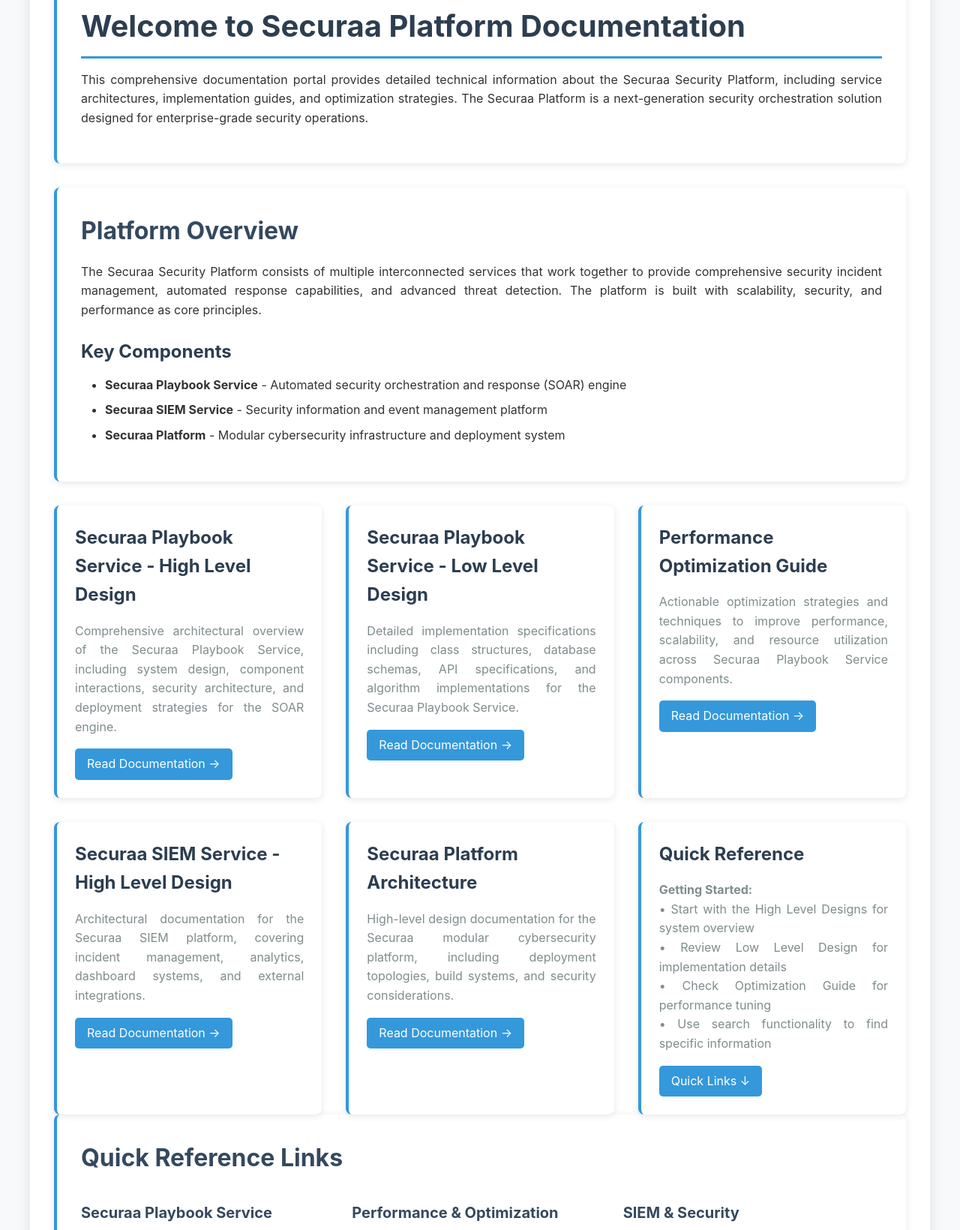
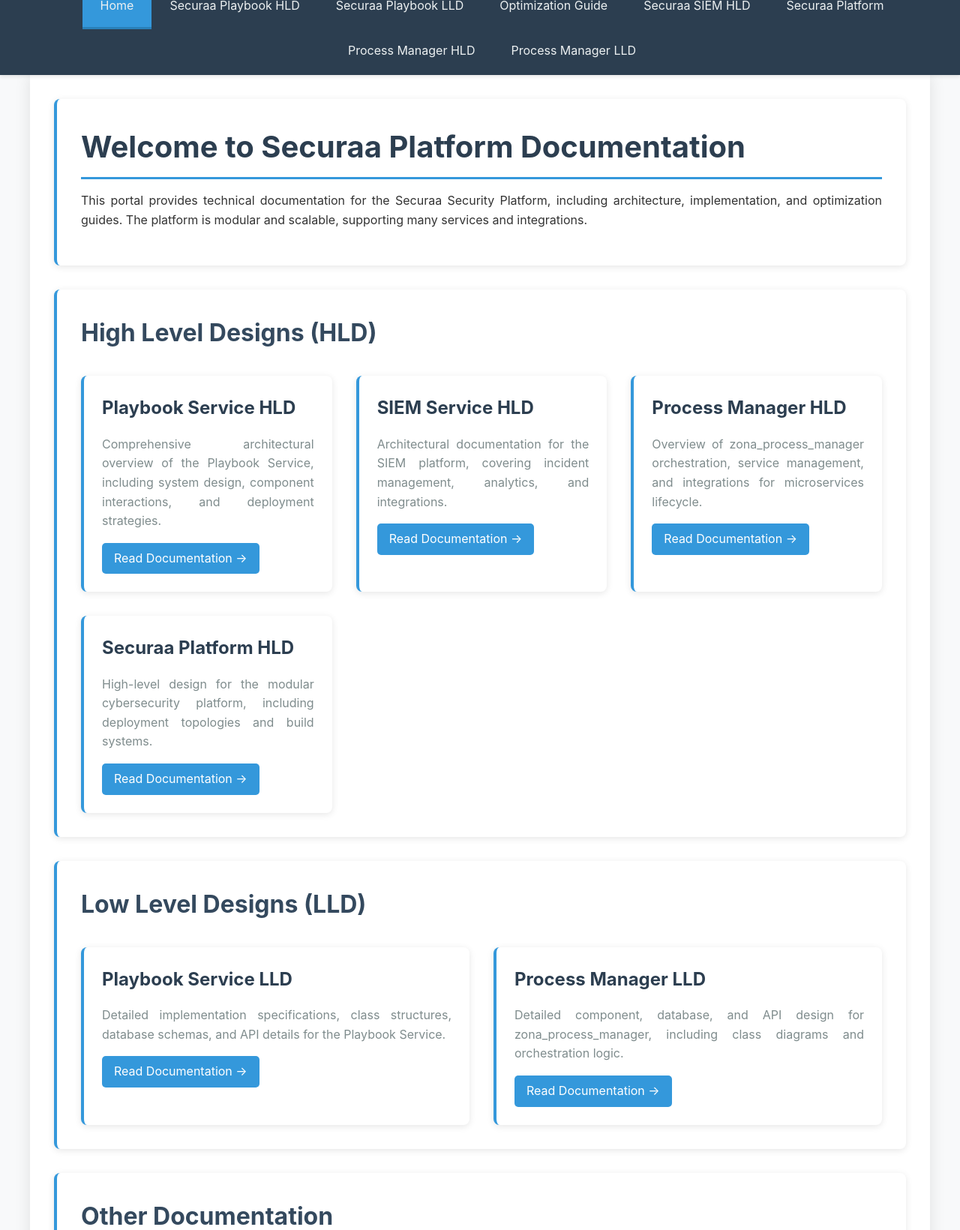
Before and after one commit to Vishwa0220/securaa-internal-documents, a plain HTML site: page docs/index.html in a window 1280 px wide. Shown: the part 1160-2800 px from the top of the page at 75% size. Drawn offline with Linux system fonts and the light colour scheme; a script that the page names is missing.

Commit message:
Refactor homepage: segregate HLD and LLD sections for scalable module navigation

```diff
--- a/docs/index.html
+++ b/docs/index.html
@@ -20,6 +20,8 @@
             <li><a href="optimization-guide.html">Optimization Guide</a></li>
             <li><a href="securaa-siem-hld.html">Securaa SIEM HLD</a></li>
             <li><a href="securaa-hld.html">Securaa Platform</a></li>
+            <li><a href="process-manager-hld.html">Process Manager HLD</a></li>
+            <li><a href="process-manager-lld.html">Process Manager LLD</a></li>
         </ul>
     </nav>
 
@@ -27,84 +29,62 @@
         <div class="doc-section">
             <h1>Welcome to Securaa Platform Documentation</h1>
             <p>
-                This comprehensive documentation portal provides detailed technical information about the Securaa Security Platform,
-                including service architectures, implementation guides, and optimization strategies. The Securaa Platform is a
-                next-generation security orchestration solution designed for enterprise-grade security operations.
+                This portal provides technical documentation for the Securaa Security Platform, including architecture, implementation, and optimization guides. The platform is modular and scalable, supporting many services and integrations.
             </p>
         </div>
 
         <div class="doc-section">
-            <h2>Platform Overview</h2>
-            <p>
-                The Securaa Security Platform consists of multiple interconnected services that work together to provide
-                comprehensive security incident management, automated response capabilities, and advanced threat detection.
-                The platform is built with scalability, security, and performance as core principles.
-            </p>
-
-            <h3>Key Components</h3>
-            <ul>
-                <li><strong>Securaa Playbook Service</strong> - Automated security orchestration and response (SOAR) engine</li>
-                <li><strong>Securaa SIEM Service</strong> - Security information and event management platform</li>
-                <li><strong>Securaa Platform</strong> - Modular cybersecurity infrastructure and deployment system</li>
-            </ul>
+            <h2>High Level Designs (HLD)</h2>
+            <div class="doc-grid">
+                <div class="doc-card">
+                    <h3>Playbook Service HLD</h3>
+                    <p>Comprehensive architectural overview of the Playbook Service, including system design, component interactions, and deployment strategies.</p>
+                    <a href="securaa-playbook-hld.html">Read Documentation →</a>
+                </div>
+                <div class="doc-card">
+                    <h3>SIEM Service HLD</h3>
+                    <p>Architectural documentation for the SIEM platform, covering incident management, analytics, and integrations.</p>
+                    <a href="securaa-siem-hld.html">Read Documentation →</a>
+                </div>
+                <div class="doc-card">
+                    <h3>Process Manager HLD</h3>
+                    <p>Overview of zona_process_manager orchestration, service management, and integrations for microservices lifecycle.</p>
+                    <a href="process-manager-hld.html">Read Documentation →</a>
+                </div>
+                <div class="doc-card">
+                    <h3>Securaa Platform HLD</h3>
+                    <p>High-level design for the modular cybersecurity platform, including deployment topologies and build systems.</p>
+                    <a href="securaa-hld.html">Read Documentation →</a>
+                </div>
+                <!-- Add more HLD modules here as needed -->
+            </div>
         </div>
 
+        <div class="doc-section">
+            <h2>Low Level Designs (LLD)</h2>
             <div class="doc-grid">
                 <div class="doc-card">
-                <h3>Securaa Playbook Service - High Level Design</h3>
-                <p>
-                    Comprehensive architectural overview of the Securaa Playbook Service, including system design,
-                    component interactions, security architecture, and deployment strategies for the SOAR engine.
-                </p>
-                <a href="securaa-playbook-hld.html">Read Documentation →</a>
+                    <h3>Playbook Service LLD</h3>
+                    <p>Detailed implementation specifications, class structures, database schemas, and API details for the Playbook Service.</p>
+                    <a href="securaa-playbook-lld.html">Read Documentation →</a>
+                </div>
+                <div class="doc-card">
+                    <h3>Process Manager LLD</h3>
+                    <p>Detailed component, database, and API design for zona_process_manager, including class diagrams and orchestration logic.</p>
+                    <a href="process-manager-lld.html">Read Documentation →</a>
+                </div>
+                <!-- Add more LLD modules here as needed -->
+            </div>
         </div>
 
-            <div class="doc-card">
-                <h3>Securaa Playbook Service - Low Level Design</h3>
-                <p>
-                    Detailed implementation specifications including class structures, database schemas, API
-                    specifications, and algorithm implementations for the Securaa Playbook Service.
-                </p>
-                <a href="securaa-playbook-lld.html">Read Documentation →</a>
-            </div>
-
+        <div class="doc-section">
+            <h2>Other Documentation</h2>
+            <div class="doc-grid">
                 <div class="doc-card">
                     <h3>Performance Optimization Guide</h3>
-                <p>
-                    Actionable optimization strategies and techniques to improve performance, scalability, and
-                    resource utilization across Securaa Playbook Service components.
-                </p>
+                    <p>Optimization strategies and techniques to improve performance, scalability, and resource utilization across platform components.</p>
                     <a href="optimization-guide.html">Read Documentation →</a>
                 </div>
-
-            <div class="doc-card">
-                <h3>Securaa SIEM Service - High Level Design</h3>
-                <p>
-                    Architectural documentation for the Securaa SIEM platform, covering incident management,
-                    analytics, dashboard systems, and external integrations.
-                </p>
-                <a href="securaa-siem-hld.html">Read Documentation →</a>
-            </div>
-
-            <div class="doc-card">
-                <h3>Securaa Platform Architecture</h3>
-                <p>
-                    High-level design documentation for the Securaa modular cybersecurity platform, including
-                    deployment topologies, build systems, and security considerations.
-                </p>
-                <a href="securaa-hld.html">Read Documentation →</a>
-            </div>
-
-            <div class="doc-card">
-                <h3>Quick Reference</h3>
-                <p>
-                    <strong>Getting Started:</strong><br>
-                    • Start with the High Level Designs for system overview<br>
-                    • Review Low Level Design for implementation details<br>
-                    • Check Optimization Guide for performance tuning<br>
-                    • Use search functionality to find specific information
-                </p>
-                <a href="#quick-links">Quick Links ↓</a>
             </div>
         </div>
 
@@ -119,6 +99,17 @@
                         <li><a href="securaa-playbook-hld.html#security-architecture">Security Architecture</a></li>
                         <li><a href="securaa-playbook-lld.html#database-schema">Database Schema</a></li>
                         <li><a href="securaa-playbook-lld.html#api-specifications">API Specifications</a></li>
+                    </ul>
+                </div>
+                <div>
+                    <h4>Process Manager</h4>
+                    <ul>
+                        <li><a href="process-manager-hld.html#system-architecture-overview">System Architecture Overview</a></li>
+                        <li><a href="process-manager-hld.html#architecture-diagrams">Architecture Diagrams</a></li>
+                        <li><a href="process-manager-hld.html#component-analysis">Component Analysis</a></li>
+                        <li><a href="process-manager-lld.html#detailed-component-design">Detailed Component Design</a></li>
+                        <li><a href="process-manager-lld.html#database-design">Database Design</a></li>
+                        <li><a href="process-manager-lld.html#api-design-details">API Design Details</a></li>
                     </ul>
                 </div>
                 <div>
@@ -183,9 +174,21 @@
                         <td>System Architecture Team</td>
                     </tr>
                     <tr>
+                        <td>Process Manager HLD</td>
+                        <td>1.0</td>
+                        <td>September 18, 2025</td>
+                        <td>System Architecture Team</td>
+                    </tr>
+                    <tr>
                         <td>Securaa Playbook Service LLD</td>
                         <td>1.0</td>
                         <td>September 11, 2025</td>
+                        <td>Development Team</td>
+                    </tr>
+                    <tr>
+                        <td>Process Manager LLD</td>
+                        <td>1.0</td>
+                        <td>September 18, 2025</td>
                         <td>Development Team</td>
                     </tr>
                     <tr>
```
Lines whose indentation alone changed are shown as unchanged.
